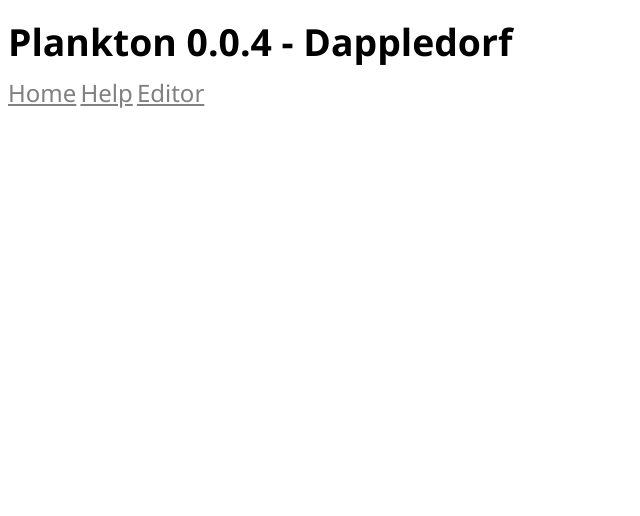
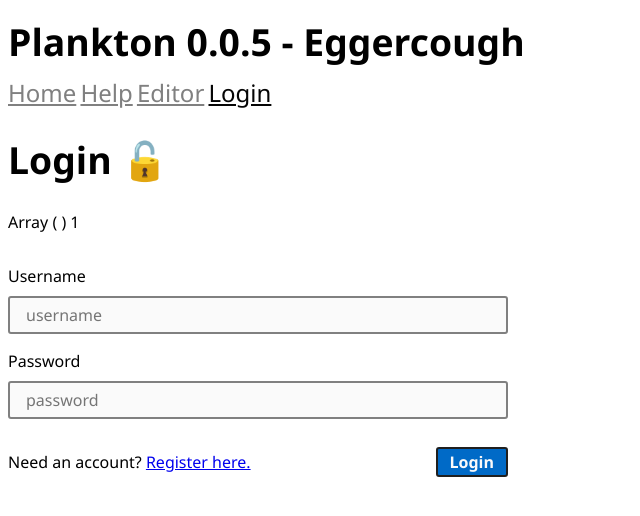
Before and after one commit to Zafuzi/plankton-php, a PHP site: page /login in a window 1280 px wide. Shown: the top 516 px of the page, without its empty margins (0-640 px from the left). Run offline with PHP 8.4, Linux system fonts and the light colour scheme.

Commit message:
0.0.5 - Eggercough * added better handling for login / register * added database class * started writing paths for login and register

```diff
--- a/index.php
+++ b/index.php
@@ -1,5 +1,13 @@
 <?php
-    $version = '0.0.4 - Dappledorf';
+    $version = '0.0.5 - Eggercough';
+
+    require("./lib/console.php");
+    require("./lib/db.php");
+    require("./lib/session.php");
+
+    function request_method(): string {
+        return $_SERVER["REQUEST_METHOD"];
+    }
 
     function request_path(): string
     {
@@ -21,9 +29,12 @@
         return $path;
     }
 
-    function isActiveRoute(string $compareRoute): string
-    {
-        return $compareRoute === request_path() ? "active" : "";
+    function activeIfRouteActive(array $compareRoutes): string {
+        return in_array(request_path(), $compareRoutes) ? 'active' : '';
+    }
+
+    function hideIfRouteActive(array $compareRoutes): string {
+        return in_array(request_path(), $compareRoutes) ? 'hid' : '';
     }
 ?>
 
@@ -46,24 +57,26 @@
         <header class="padding">
             <h1>Plankton <?= $version?></h1>
             <nav>
-                <a class="<?= isActiveRoute('home')?>" href="/">Home</a>
-                <a class="<?= isActiveRoute('help')?>" href="/help">Help</a>
-                <a class="<?= isActiveRoute('editor')?>" href="/editor?gameName=test_game_name">Editor</a>
+                <a class="<?= activeIfRouteActive(['home'])?>" href="/">Home</a>
+                <a class="<?= activeIfRouteActive(['help'])?>" href="/help">Help</a>
+                <a class="<?= activeIfRouteActive(['editor'])?>" href="/editor?gameName=test_game_name">Editor</a>
+                <a class="<?= activeIfRouteActive(['login', 'register'])?>" href="/login">Login</a>
             </nav>
         </header>
 
         <main class="padding">
             <?php
-                if(isActiveRoute('home'))
-                {
+                if(activeIfRouteActive(['home'])) {
                     require('./views/home.php');
                 }
-                if(isActiveRoute('help'))
-                {
+                if(activeIfRouteActive(['help'])) {
                     require('./views/help.php');
                 }
-                if(isActiveRoute('editor')) {
+                if(activeIfRouteActive(['editor'])) {
                     require('./views/editor.php');
+                }
+                if(activeIfRouteActive(['login', 'register'])) {
+                    require('./views/login.php');
                 }
             ?>
         </main>
--- /dev/null
+++ b/lib/console.php
@@ -0,0 +1,21 @@
+<?php
+    function logError($data): void
+    {
+        $console = $data;
+        if (is_array($console))
+        {
+            $console = implode(',', $console);
+        }
+
+        echo "<script>console.error('ERROR: " . $console . "' );</script>";
+    }
+    function logInfo($data): void
+    {
+        $console = $data;
+        if (is_array($console))
+        {
+            $console = implode(',', $console);
+        }
+
+        echo "<script>console.log('Info: " . $console . "' );</script>";
+    }
--- /dev/null
+++ b/lib/db.php
@@ -0,0 +1,103 @@
+<?php
+
+
+$db_connections = new ArrayObject();  // stores all db connections
+
+function get_db_connection()
+{
+    global $db_connections;
+    $config = parse_ini_file('db.ini', true);
+    $host = $config['host'];
+    $user = $config['user'];
+    $password = $config['password'];
+    $database = $config['database'];
+    $port = $config['port'];
+
+    $key = "$host,$user,$database,$port";
+
+    $conn = @$db_connections->$key;
+    if(!$conn)
+    {
+        $conn = new DB($host, $user, $password, $database, $port);
+        $db_connections->$key = $conn;
+    }
+    return $conn;
+}
+
+class DB
+{
+
+    public $dbh = null;
+    public $dbname = null;
+
+    function __construct($host, $user, $password, $database, $port)
+    {
+        $this->dbname = $database;
+        $this->dbh = new mysqli($host, $user, $password, $database, $port);
+    }
+
+    function errorInfo(): array
+    {
+        return $this->dbh->errorInfo();
+    }
+
+    function start(): bool
+    {
+        return $this->dbh->beginTransaction();
+    }
+
+    function commit(): bool
+    {
+        return $this->dbh->commit();
+    }
+
+    function execute($sql, $arr = null)
+    {
+        // XXX Make this log issues/errors in ops event log with the query and args
+        // rather than just using ass(), so I can see what exactly went wrong.
+        assert(is_string($sql), "sql argument isn't a string");
+        $st = $this->dbh->prepare($sql);
+        assert($st, "statement prep failed: $sql");
+        $st->execute($arr);
+        return $st;
+    }
+
+    // return first row as object
+    function getObj($sql, $arr = null): array | null
+    {
+        $st = $this->execute($sql, $arr);
+        return $st->get_result()->fetch_row();
+    }
+
+    // return all rows as objects in an array
+    function getArr($sql, $arr = null): mysqli_result | bool
+    {
+        $st = $this->execute($sql, $arr);
+        return $st->get_result();
+    }
+
+    // return value of first column in first row
+    function getCol($sql, $arr = null)
+    {
+        $st = $this->execute($sql, $arr);
+        $row = $st->fetch(PDO::FETCH_NUM);
+        return $row[0];
+    }
+}
+
+class User {
+    private string $username = "";
+    public function __construct(string $username)
+    {
+        $this->username = $username;
+    }
+    public function getUsername() : string
+    {
+        return $this->username;
+    }
+    public function setUsername($newUsername) : string
+    {
+        $this->username = $newUsername;
+        return $this->username;
+    }
+}
--- /dev/null
+++ b/lib/session.php
@@ -0,0 +1,3 @@
+<?php
+    // Start the session
+    session_start();
--- a/styles/app.css
+++ b/styles/app.css
@@ -103,18 +103,16 @@ input[type=email] {
 	color: var(--darker);
 }
 
-footer {
-	min-height: 50px;
-}
-
-#headerNavigation a {
-	text-decoration: none;
+header nav a {
 	font-size: 18pt;
 	color: var(--neutral);
 }
+header nav a.active {
+	color: var(--darker);
+}
 
-#headerNavigation a.active {
-	color: var(--darkest);
+footer {
+	min-height: 50px;
 }
 
 /* CLASSES */
--- a/styles/home.css
+++ /dev/null
@@ -1,11 +0,0 @@
-#loginForm {
-    max-width: 500px;
-}
-
-header nav a {
-    font-size: 18pt;
-    color: var(--neutral);
-}
-header nav a.active {
-    color: var(--darker);
-}
--- a/styles/icons.css
+++ b/styles/icons.css
@@ -6,3 +6,5 @@
 .icon.icon-home:before { content: "\1F3E0"; }
 .icon.icon-help:before { content: "\1F6A9"; }
 .icon.icon-paint:before { content: "\1F3A8"; }
+.icon.icon-unlock:before { content: "\1F513"; }
+.icon.icon-lock:before { content: "\1F510"; }
--- /dev/null
+++ b/styles/login.css
@@ -0,0 +1,3 @@
+#loginForm, #registerForm {
+    max-width: 500px;
+}
--- /dev/null
+++ b/views/login.php
@@ -0,0 +1,138 @@
+<?php
+    global $requestMethod;
+
+    $login_errorMessage = "";
+
+    /**
+     * Tries to log-in, returns true if it succeeds and false if fails
+     * @return bool
+     */
+    function login(): bool
+    {
+        if (request_method() !== "POST") {
+            return false;
+        }
+
+        $username = $_POST['username'];
+        $password = $_POST['password'];
+
+        if ($username === "" || $password === "") {
+            $login_errorMessage = 'Must provide username and password!';
+            return false;
+        }
+
+        // attempt to login!
+        $database = get_db_connection();
+        $result = $database->getObj("SELECT username from users where username=? and pw_hash=?", [$username, password_hash($password, PASSWORD_DEFAULT)]);
+
+        if ($result !== null) {
+            $_SESSION['username'] = $result[0];
+            return true;
+        } else {
+            $login_errorMessage = 'User not found';
+        }
+
+        return false;
+    }
+
+    /**
+     * Tries to register, returns true if it succeeds and false if fails
+     * @return bool
+     */
+    function register(): bool
+    {
+        if (request_method() !== "POST") {
+            return false;
+        }
+
+        $username = $_POST['username'];
+        $password = $_POST['password'];
+        $email = $_POST['email'];
+
+        if ($username === "" || $password === "" || $email === "") {
+            $login_errorMessage = 'Must provide username and password!';
+            return false;
+        }
+
+        $database = get_db_connection();
+        $result = $database->execute("INSERT INTO users (username, email, pw_hash, pw_salt) VALUES(?, ?, ?, ?)", [$username, $email, password_hash($password, PASSWORD_DEFAULT), ""]);
+
+        if($result->affected_rows > 0)
+        {
+            return true;
+        }
+
+        return false;
+    }
+
+    function hidIfNoErrorMessage(string $error): string
+    {
+        return $error === "" ? 'hid' : '';
+    }
+
+    if(request_method() === "POST" && request_path() === "login")
+    {
+        $login_errorMessage = login() ? "Success" : "Failure";
+    }
+
+    if(request_method() === "POST" && request_path() === "register")
+    {
+        $login_errorMessage = register() ? "Success" : "Failure";
+    }
+?>
+
+<link rel="stylesheet" href="/styles/login.css">
+
+<p class="assertive <?= hidIfNoErrorMessage($login_errorMessage) ?>">
+    <?= $login_errorMessage ?>
+</p>
+
+<article class="<?= hideIfRouteActive(['register']) ?>">
+    <h1>Login <i class="icon icon-unlock"></i></h1>
+    <form class="flex flow-column gap-16" method="POST" action="/login" id="loginForm">
+
+        <p> <?= print_r($_SESSION) ?> </p>
+
+        <label class="flex flow-column gap-8">
+            Username
+            <input type="text" placeholder="username" name="username" required>
+        </label>
+        <label class="flex flow-column gap-8">
+            Password
+            <input type="password" placeholder="password" name="password" required>
+        </label>
+        <div class="flex flow-row-wrap align-center justify-space-between gap-8">
+            <p>
+                Need an account?
+                <a href="/register">Register here.</a>
+            </p>
+            <button class="button button-positive margin-left-auto">Login</button>
+        </div>
+    </form>
+</article>
+
+<article class="<?= hideIfRouteActive(['login']) ?>">
+    <h1>Register <i class="icon icon-lock"></i></h1>
+
+    <form class="flex flow-column gap-16" method="POST" action="/register" id="registerForm">
+        <label class="flex flow-column gap-8">
+            Username
+            <input type="text" placeholder="username" name="username">
+        </label>
+        <label class="flex flow-column gap-8">
+            Email
+            <input type="text" placeholder="email" name="email">
+        </label>
+        <label class="flex flow-column gap-8">
+            Password
+            <input type="password" placeholder="password" name="password">
+        </label>
+        <div class="flex flow-row-wrap align-center justify-space-between gap-8">
+            <p>
+                Already have an account?
+                <a href="/login">Login here.</a>
+            </p>
+            <button class="button button-positive margin-left-auto">Register</button>
+        </div>
+    </form>
+</article>
```
Also changed, not shown: views/home.php (+0 -11 lines), views/register.php (added, +30 -0 lines), 1 other file.
